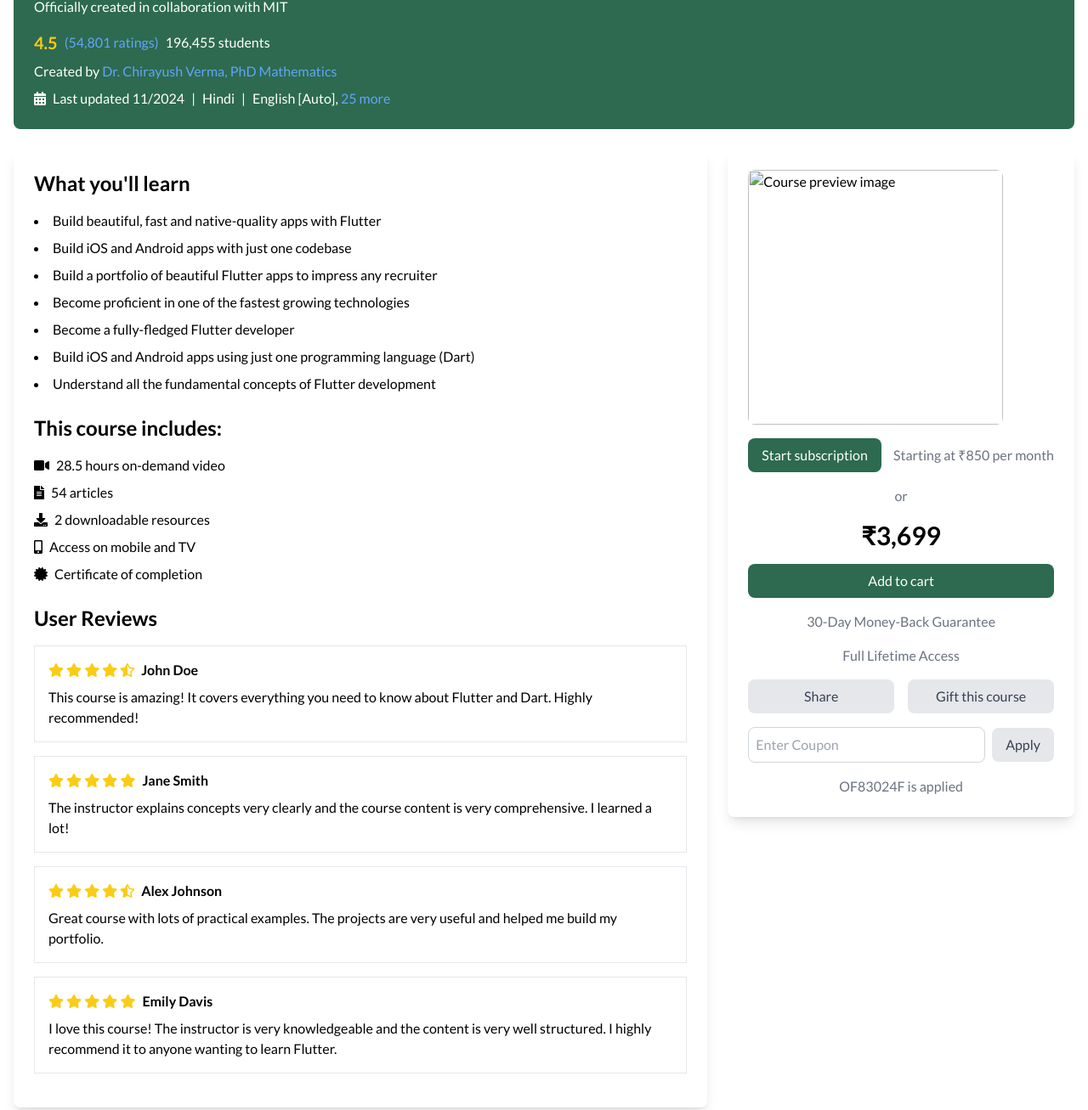
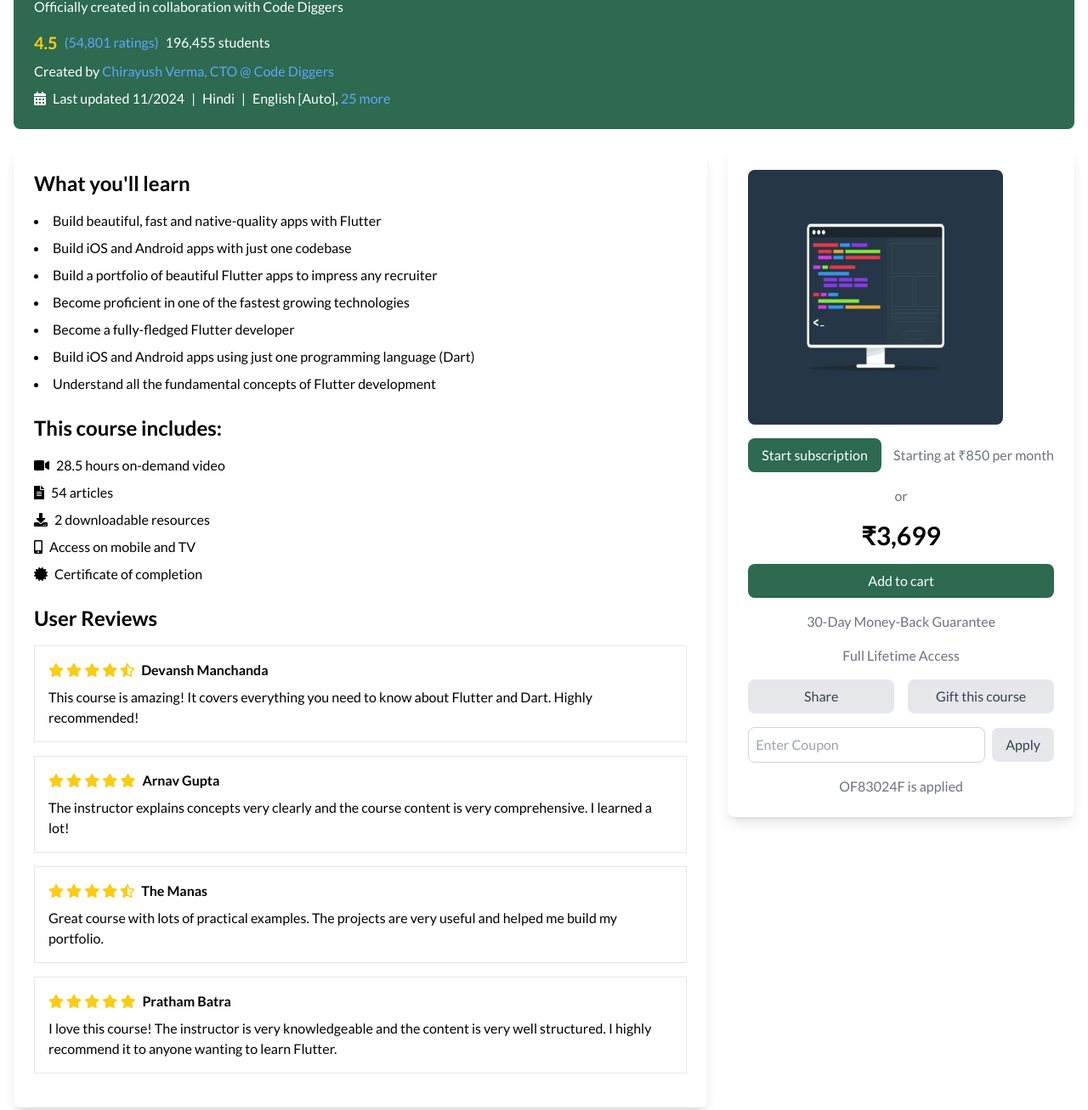
Before and after one commit to codesuke/Diggers, a plain HTML site: page Pages/preview-5.html in a window 1280 px wide. Shown: the part 168-1475 px from the top of the page at 85% size. Drawn offline with nearby package versions, Linux system fonts and the light colour scheme.

Commit message:
had a few errors in preview 5

```diff
--- a/Pages/preview-5.html
+++ b/Pages/preview-5.html
@@ -45,8 +45,8 @@
     </navigation>
     <div class="max-w-7xl mx-auto p-4">
       <div class="bg-[#2d6a4f] text-white p-6 rounded-lg">
-        <h1 class="text-3xl font-bold">Learn Calculus with Assignments</h1>
-        <p class="mt-2">Officially created in collaboration with MIT</p>
+        <h1 class="text-3xl font-bold">Learn Computer Science with Projects</h1>
+        <p class="mt-2">Officially created in collaboration with Code Diggers</p>
         <div class="flex items-center mt-4">
           <span class="text-yellow-400 text-xl font-bold"> 4.5 </span>
           <span class="ml-2 text-blue-400">
@@ -57,7 +57,7 @@
         <p class="mt-2">
           Created by
           <a class="text-blue-400" href="#">
-            Dr. Chirayush Verma, PhD Mathematics
+            Chirayush Verma, CTO @ Code Diggers
           </a>
         </p>
         <div class="flex items-center mt-2">
@@ -127,7 +127,7 @@
                 <i class="fas fa-star"> </i>
                 <i class="fas fa-star-half-alt"> </i>
               </span>
-              <span class="ml-2 font-bold"> John Doe </span>
+              <span class="ml-2 font-bold"> Devansh Manchanda </span>
             </div>
             <p>
               This course is amazing! It covers everything you need to know
@@ -143,7 +143,7 @@
                 <i class="fas fa-star"> </i>
                 <i class="fas fa-star"> </i>
               </span>
-              <span class="ml-2 font-bold"> Jane Smith </span>
+              <span class="ml-2 font-bold"> Arnav Gupta </span>
             </div>
             <p>
               The instructor explains concepts very clearly and the course
@@ -159,7 +159,7 @@
                 <i class="fas fa-star"> </i>
                 <i class="fas fa-star-half-alt"> </i>
               </span>
-              <span class="ml-2 font-bold"> Alex Johnson </span>
+              <span class="ml-2 font-bold"> The Manas </span>
             </div>
             <p>
               Great course with lots of practical examples. The projects are
@@ -175,7 +175,7 @@
                 <i class="fas fa-star"> </i>
                 <i class="fas fa-star"> </i>
               </span>
-              <span class="ml-2 font-bold"> Emily Davis </span>
+              <span class="ml-2 font-bold"> Pratham Batra </span>
             </div>
             <p>
               I love this course! The instructor is very knowledgeable and the
@@ -190,7 +190,7 @@
               alt="Course preview image"
               class="rounded-lg mb-4"
               height="200"
-              src="assests/course-5.jpg"
+              src="../assests/course-5.jpg"
               width="300"
             />
             <div class="flex justify-between items-center mb-4">
```
